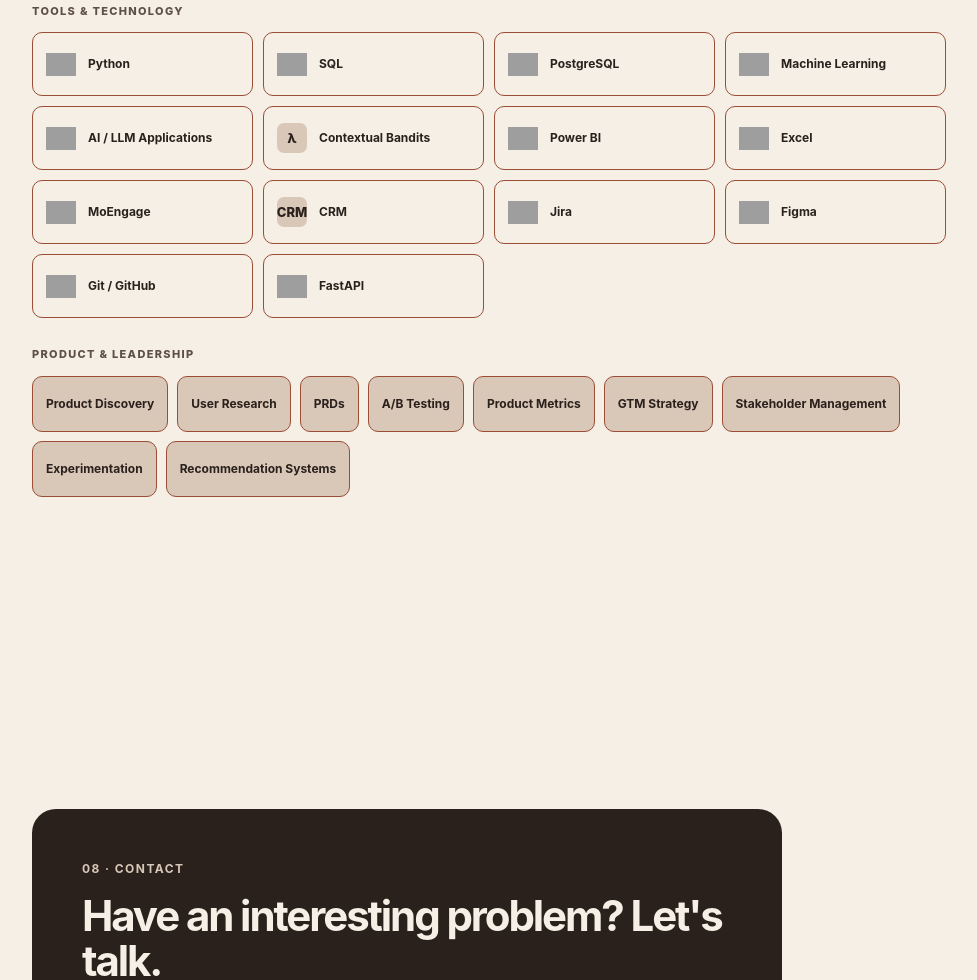
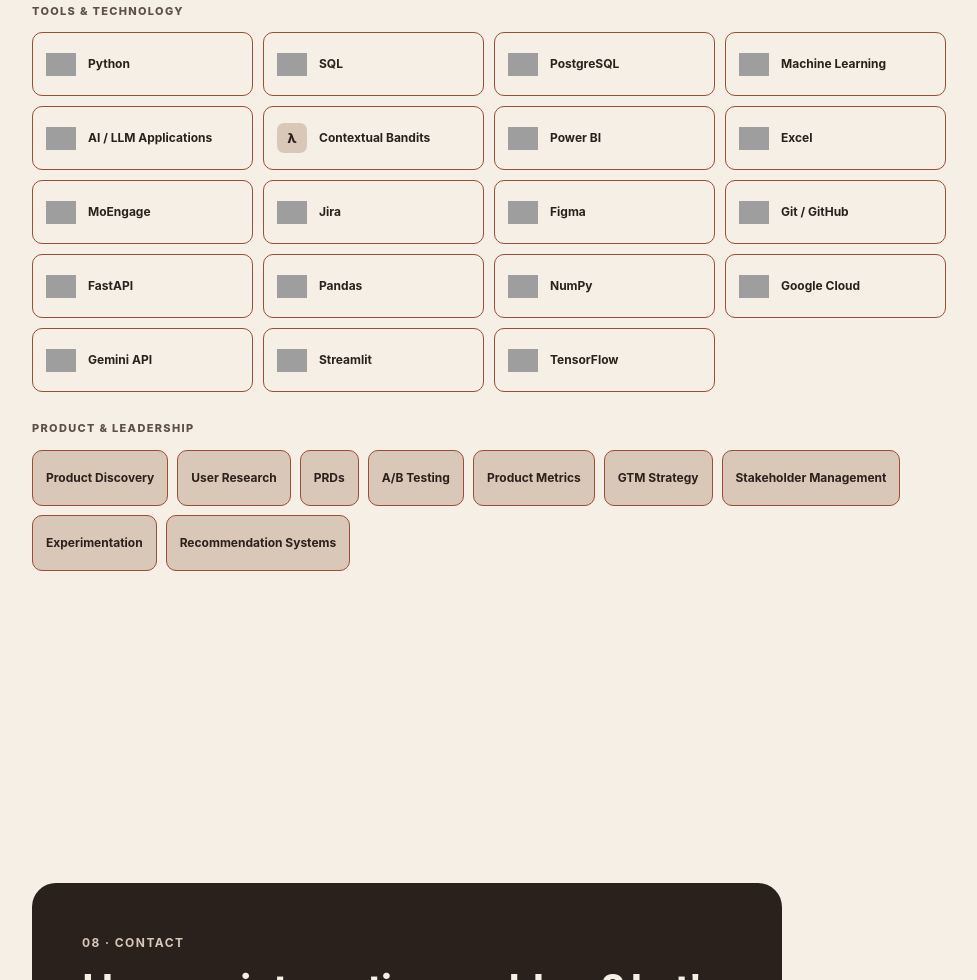
Before and after one commit to rishabh28-duggal/rishabh-portfolio, a plain HTML site: page index.html in a window 1280 px wide. Shown: the part 7790-8770 px from the top of the page, without its empty margins (276-1253 px from the left). Drawn offline with Linux system fonts and the light colour scheme; grey boxes are pictures that could not be loaded.

Commit message:
Replace CRM with six technical skill tools

```diff
--- a/index.html
+++ b/index.html
@@ -54,11 +54,16 @@
 <div class="tool-chip"><img src="https://commons.wikimedia.org/wiki/Special:Redirect/file/New_Power_BI_Logo.svg" alt="Power BI" onerror="this.onerror=null;this.src='https://www.google.com/s2/favicons?domain=powerbi.microsoft.com&sz=128'"><span>Power BI</span></div>
 <div class="tool-chip"><img src="https://commons.wikimedia.org/wiki/Special:Redirect/file/Microsoft_Office_Excel_%282025%E2%80%93present%29.svg" alt="Excel" onerror="this.onerror=null;this.src='https://www.google.com/s2/favicons?domain=microsoft.com&sz=128'"><span>Excel</span></div>
 <div class="tool-chip"><img src="https://commons.wikimedia.org/wiki/Special:Redirect/file/Moengage_logo.png" alt="MoEngage" onerror="this.onerror=null;this.src='https://www.google.com/s2/favicons?domain=moengage.com&sz=128'"><span>MoEngage</span></div>
-<div class="tool-chip"><span class="tool-icon-text">CRM</span><span>CRM</span></div>
 <div class="tool-chip"><img src="https://cdn.simpleicons.org/jira" alt="Jira"><span>Jira</span></div>
 <div class="tool-chip"><img src="https://cdn.simpleicons.org/figma" alt="Figma"><span>Figma</span></div>
 <div class="tool-chip"><img src="https://cdn.simpleicons.org/github" alt="Git / GitHub"><span>Git / GitHub</span></div>
 <div class="tool-chip"><img src="https://cdn.simpleicons.org/fastapi" alt="FastAPI"><span>FastAPI</span></div>
+<div class="tool-chip"><img src="https://cdn.simpleicons.org/pandas" alt="Pandas" onerror="this.onerror=null;this.src='https://www.google.com/s2/favicons?domain=pandas.pydata.org&sz=128'"><span>Pandas</span></div>
+<div class="tool-chip"><img src="https://cdn.simpleicons.org/numpy" alt="NumPy" onerror="this.onerror=null;this.src='https://www.google.com/s2/favicons?domain=numpy.org&sz=128'"><span>NumPy</span></div>
+<div class="tool-chip"><img src="https://cdn.simpleicons.org/googlecloud" alt="Google Cloud" onerror="this.onerror=null;this.src='https://www.google.com/s2/favicons?domain=cloud.google.com&sz=128'"><span>Google Cloud</span></div>
+<div class="tool-chip"><img src="https://cdn.simpleicons.org/googlegemini" alt="Gemini API" onerror="this.onerror=null;this.src='https://www.google.com/s2/favicons?domain=gemini.google.com&sz=128'"><span>Gemini API</span></div>
+<div class="tool-chip"><img src="https://cdn.simpleicons.org/streamlit" alt="Streamlit" onerror="this.onerror=null;this.src='https://www.google.com/s2/favicons?domain=streamlit.io&sz=128'"><span>Streamlit</span></div>
+<div class="tool-chip"><img src="https://cdn.simpleicons.org/tensorflow" alt="TensorFlow" onerror="this.onerror=null;this.src='https://www.google.com/s2/favicons?domain=tensorflow.org&sz=128'"><span>TensorFlow</span></div>
 </div></div><div class="skill-group product-skill-group"><div class="skill-label">Product & leadership</div><div class="skill-chips product-chips">
 <div class="tool-chip"><span>Product Discovery</span></div><div class="tool-chip"><span>User Research</span></div><div class="tool-chip"><span>PRDs</span></div><div class="tool-chip"><span>A/B Testing</span></div><div class="tool-chip"><span>Product Metrics</span></div><div class="tool-chip"><span>GTM Strategy</span></div><div class="tool-chip"><span>Stakeholder Management</span></div><div class="tool-chip"><span>Experimentation</span></div><div class="tool-chip"><span>Recommendation Systems</span></div>
 </div></div></div></section>
```
